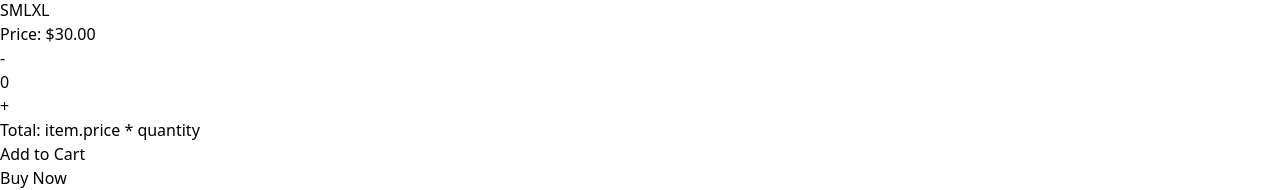
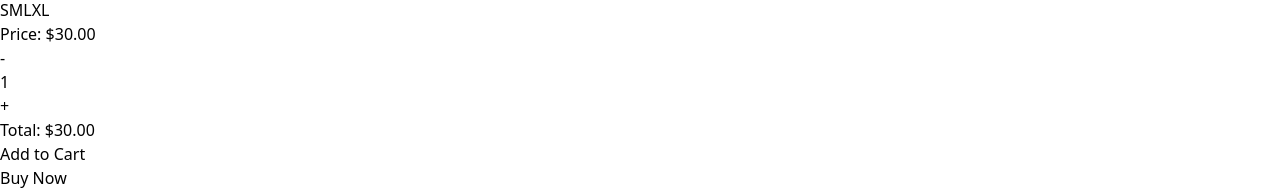
Before and after one commit to CoryChilton/carl-shop, a Next.js app: page /1 in a window 1280 px wide. Shown: the part 618-808 px from the top of the page. Built offline with nearby package versions, Linux system fonts and the light colour scheme.

Commit message:
Added quantity select

```diff
--- a/components/ItemInfoAndOptions.jsx
+++ b/components/ItemInfoAndOptions.jsx
@@ -1,7 +1,11 @@
+'use client'
 import SizeSelect from './SizeSelect'
 import QuantitySelect from './QuantitySelect'
+import { useState } from 'react';
 
 export default function ItemInfoAndOptions({item}) {
+  const [quantity, setQuantity] = useState(1);
+  let total = item.price * quantity;
 
   return (
     <>
@@ -9,8 +13,10 @@ export default function ItemInfoAndOptions({item}) {
       <h2>{item.description}</h2>
       <SizeSelect />
       <h3>Price: ${item.price}.00</h3>
-      <QuantitySelect />
-      <h3>Total: item.price * quantity</h3>
+
+      <QuantitySelect onIncrease={() => setQuantity(quantity+1)} onDecrease={() => quantity > 0 && setQuantity(quantity-1)} quantity={quantity} />
+
+      <h3>Total: ${total}.00</h3>
       <button className="block">Add to Cart</button>
       <button className="block">Buy Now</button>
     </>
--- a/components/QuantitySelect.jsx
+++ b/components/QuantitySelect.jsx
@@ -1,14 +1,9 @@
-'use client'
-import { useState } from 'react';
-
-export default function QuantitySelect() {
-  const [quantity, setQuantity] = useState(0);
-
+export default function QuantitySelect({onIncrease, onDecrease, quantity}) {
   return (
     <>
-      <button onClick={() => quantity > 0 && setQuantity(quantity-1)}>-</button>
+      <button onClick={onDecrease}>-</button>
       <h1>{quantity}</h1>
-      <button onClick={() => setQuantity(quantity+1)}>+</button>
+      <button onClick={onIncrease}>+</button>
     </>
   )
 }
```
